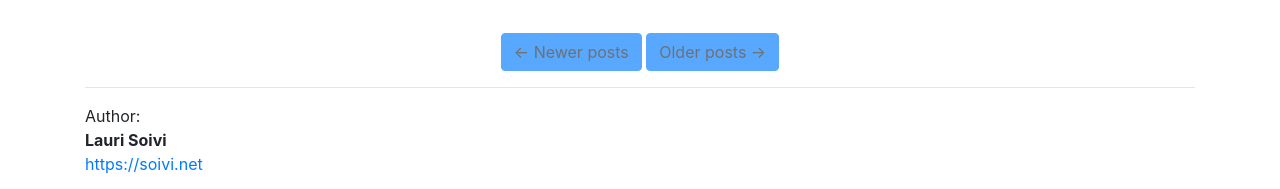
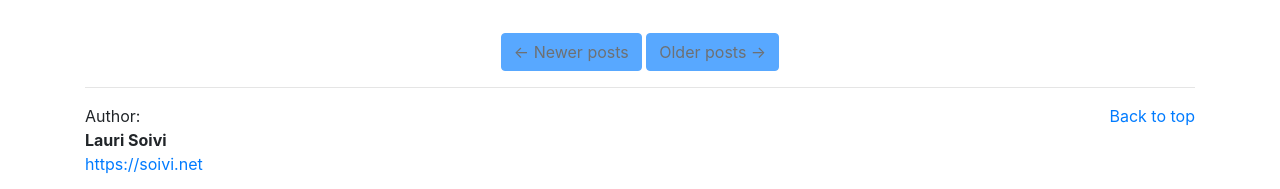
Before and after one commit to Soivi/jekyll-blog, a Jekyll site: the page built from docs/index.html, in a window 1280 px wide. Shown: the part 1034-1223 px from the top of the page. Built offline with Jekyll 4.4.1, drawn with Linux system fonts in a browser that asks for light colours; the list of posts is cut into pages by our own code.

Commit message:
added in the footer back to top button

```diff
--- a/docs/_includes/footer.html
+++ b/docs/_includes/footer.html
@@ -1,5 +1,6 @@
 <footer class="container">
   <hr>
+  <p class="float-right"><a href="#">Back to top</a></p>
   <address>
     Author:
     </br>
```
